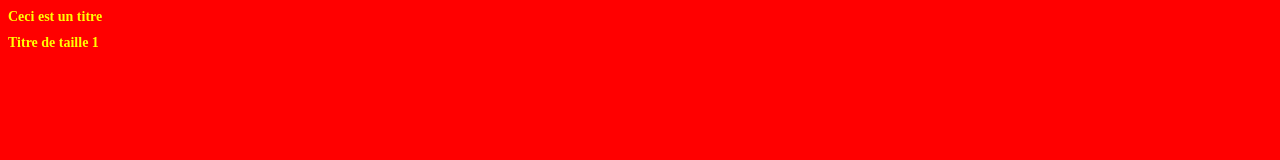
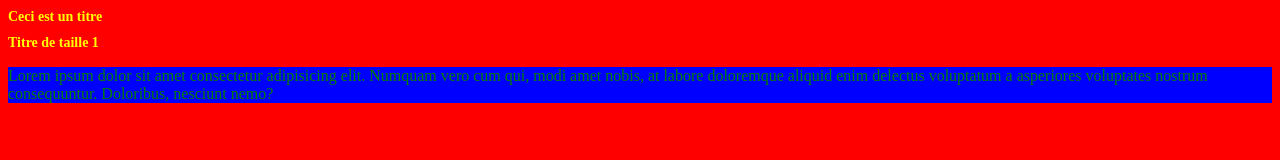
Before and after one commit to FourlinTerence/exercice-FormulaireJS, a plain HTML site: page index.html in a window 1280 px wide. Drawn offline with Linux system fonts and the light colour scheme.

Commit message:
ajout p lorem

```diff
--- a/index.html
+++ b/index.html
@@ -15,7 +15,12 @@
     <h1>Titre de taille 1</h1>
     <main>
         <section>
-
+            <p>
+                Lorem ipsum dolor sit amet consectetur adipisicing elit.
+                Numquam vero cum qui, modi amet nobis,
+                at labore doloremque aliquid enim delectus voluptatum a asperiores voluptates nostrum consequuntur.
+                Doloribus, nesciunt nemo?
+            </p>
         </section>
     </main>
 
```
